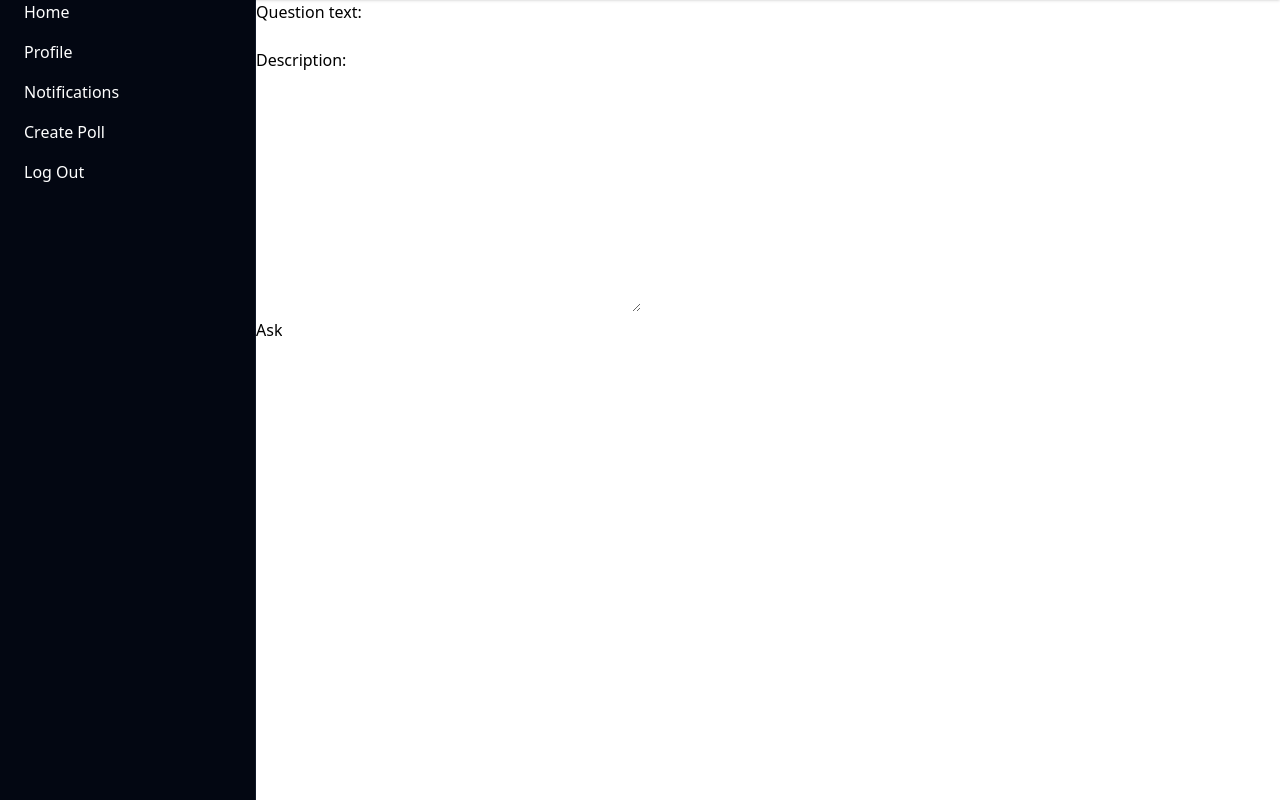
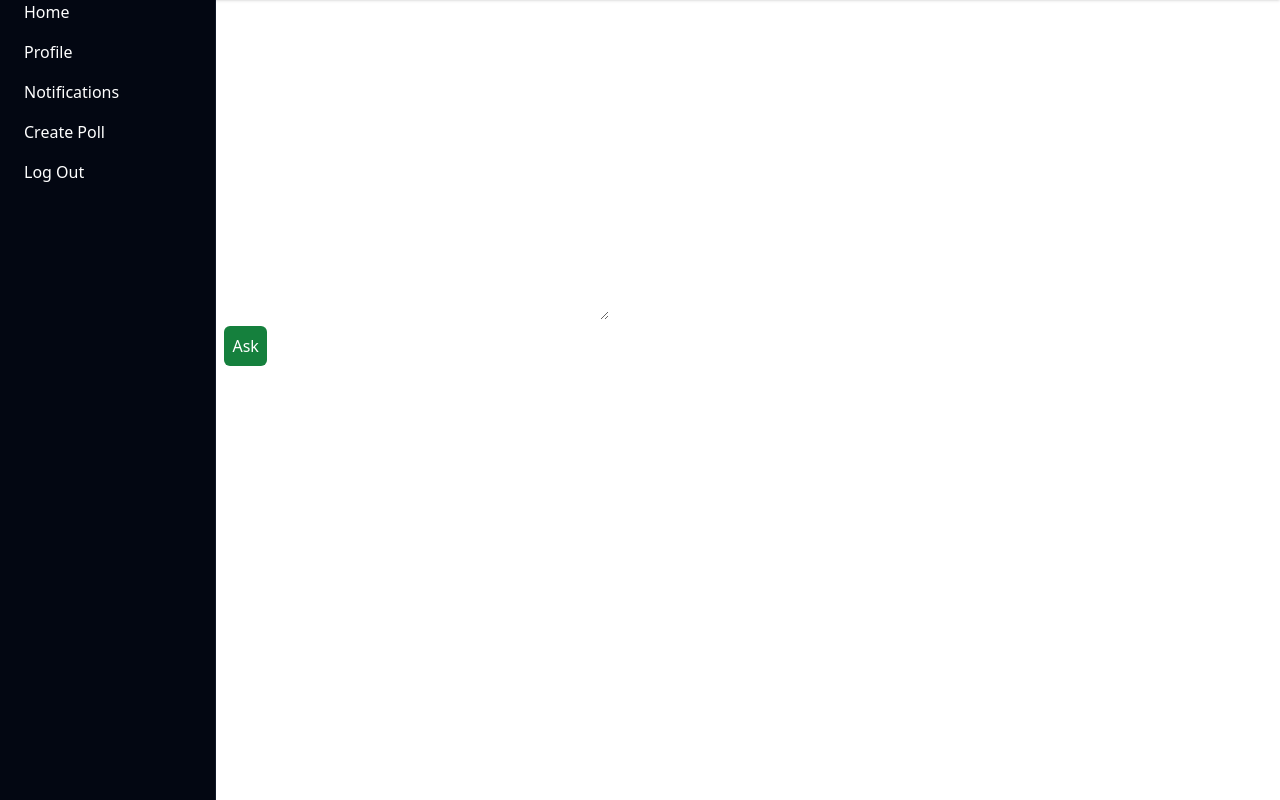
Before and after one commit to olaniyigeorge/Poll-y, a Django app: page /add_question in a window 1280 px wide. Shown: the part 58-858 px from the top of the page. Run offline with Django 3.2, Linux system fonts and the light colour scheme; the visitor is signed in with stand-in values (Sample User, id 1); style sheets or scripts are compiled from the project's sources.

Commit message:
Restyled add question

```diff
--- a/poll/templates/poll/add_question.html
+++ b/poll/templates/poll/add_question.html
@@ -8,20 +8,20 @@
 
 
 {% block body %}
-
+    <div class="w-full p-2 text-white">
             {% if message %}
                 {{ message }}
             {% endif %}
 
 
-    <form action="{% url 'poll:add_question' %}" method="post">
+            <form action="{% url 'poll:add_question' %}" method="post" class="w-full">
                 {% csrf_token %}
 
                 {% for field in question_form %}
-        <p>
+                <p class="w-full ">
                     {{ field.label_tag}}
                     <br>
-            {{ field }}
+                    <span class="text-gray-900"> {{ field }}</span>
 
                     {% if field.help_text %}
                         {{ field.help_text }}
@@ -32,8 +32,10 @@
                     {% endfor %}
                 </p>
                 {% endfor %}
-        <input type="submit" value="Ask">
+                <input type="submit" class="bg-green-700 p-2 rounded-md" value="Ask">
             </form>
+
+    </div>
 
 
 
```
Lines whose indentation alone changed are shown as unchanged.
